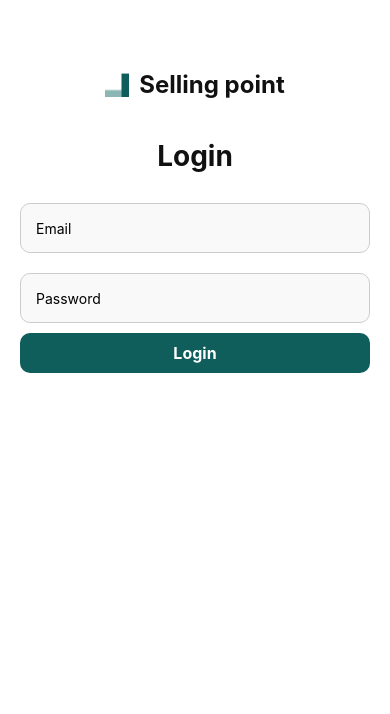
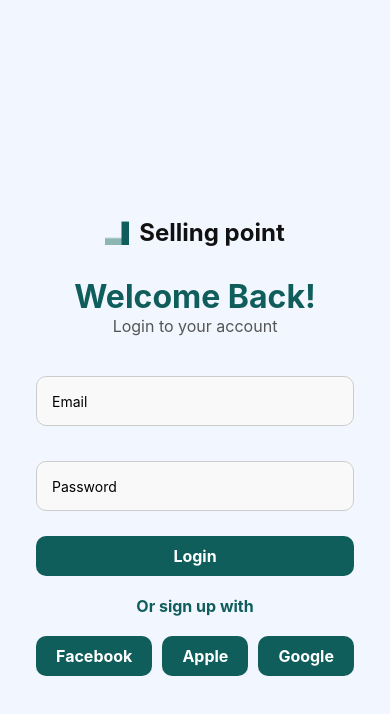
Before and after one commit to hosainahmeed/React-native-practice, a React Native app: screen /Login in a window 390 px wide. Shown: the top 714 px of the page. Built offline with nearby package versions, Linux system fonts and the light colour scheme.

Commit message:
create a login page validation using yup

```diff
--- a/App.jsx
+++ b/App.jsx
@@ -5,6 +5,7 @@ import About from './src/component/About';
 import Contact from './src/component/Contact';
 import {StatusBar} from 'react-native';
 import Login from './src/screen/Login';
+import Home from './src/component/Home';
 
 const Stack = createNativeStackNavigator();
 
@@ -19,6 +20,7 @@ function App() {
           component={Login}
         />
         <Stack.Screen name="About" component={About} />
+        <Stack.Screen name="Home" component={Home} />
         <Stack.Screen
           options={{title: 'Contact Page', headerShown: false}}
           name="Contact"
--- a/package.json
+++ b/package.json
@@ -17,7 +17,8 @@
     "react-native-gesture-handler": "^2.25.0",
     "react-native-reanimated": "^3.17.5",
     "react-native-safe-area-context": "^5.4.1",
-    "react-native-screens": "^4.11.1"
+    "react-native-screens": "^4.11.1",
+    "yup": "^1.6.1"
   },
   "devDependencies": {
     "@babel/core": "^7.25.2",
--- a/src/screen/Login.jsx
+++ b/src/screen/Login.jsx
@@ -1,3 +1,4 @@
+import React, {useState} from 'react';
 import {
   KeyboardAvoidingView,
   Platform,
@@ -5,19 +6,48 @@ import {
   StyleSheet,
   Text,
   View,
+  Alert,
 } from 'react-native';
-import React, {useState} from 'react';
 import {SafeAreaView} from 'react-native-safe-area-context';
+import * as yup from 'yup';
+
 import BarndIcon from '../component/BarndIcon';
 import CustomInput from '../component/CustomInput';
 import CustomButton from '../component/CustomButton';
+import {useNavigation} from '@react-navigation/native';
+
+const loginSchema = yup.object().shape({
+  email: yup
+    .string()
+    .email('Invalid email format')
+    .required('Email is required'),
+  password: yup
+    .string()
+    .min(6, 'Password must be at least 6 characters')
+    .required('Password is required'),
+});
 
 export default function Login() {
   const [email, setEmail] = useState('');
   const [password, setPassword] = useState('');
+  const [errors, setErrors] = useState({});
+  const navigation = useNavigation();
 
-  const handleLogin = () => {
-    console.log('Login with:', email, password);
+  const handleLogin = async () => {
+    try {
+      await loginSchema.validate({email, password}, {abortEarly: false});
+      setErrors({});
+      Alert.alert('Success', 'Logged in successfully!');
+      setEmail('');
+      setPassword('');
+      navigation.navigate('Home');
+    } catch (err) {
+      const errorObj = {};
+      err.inner.forEach(e => {
+        errorObj[e.path] = e.message;
+      });
+      setErrors(errorObj);
+    }
   };
 
   return (
@@ -30,20 +60,47 @@ export default function Login() {
             <BarndIcon />
           </View>
 
+          <Text style={styles.title}>Welcome Back!</Text>
+          <Text style={styles.subtitle}>Login to your account</Text>
+
           <View style={styles.form}>
-            <Text style={styles.title}>Login</Text>
             <CustomInput
               placeholder="Email"
               value={email}
               onChangeText={setEmail}
             />
+            {errors.email && (
+              <Text style={styles.errorText}>{errors.email}</Text>
+            )}
+
             <CustomInput
               placeholder="Password"
               value={password}
               onChangeText={setPassword}
               secureTextEntry
             />
+            {errors.password && (
+              <Text style={styles.errorText}>{errors.password}</Text>
+            )}
+
             <CustomButton text="Login" onPress={handleLogin} />
+          </View>
+          <View style={styles.separator}>
+            <Text style={styles.separatorText}>Or sign up with</Text>
+          </View>
+          <View style={styles.socialButtons}>
+            <CustomButton
+              text="Facebook"
+              onPress={() => Alert.alert('Sign up with Facebook')}
+            />
+            <CustomButton
+              text="Apple"
+              onPress={() => Alert.alert('Sign up with Apple')}
+            />
+            <CustomButton
+              text="Google"
+              onPress={() => Alert.alert('Sign up with Google')}
+            />
           </View>
         </ScrollView>
       </KeyboardAvoidingView>
@@ -54,27 +111,60 @@ export default function Login() {
 const styles = StyleSheet.create({
   safeArea: {
     flex: 1,
-    backgroundColor: 'white',
-    height: 400,
+    backgroundColor: '#f2f6ff',
   },
   container: {
     flex: 1,
+    backgroundColor: '#f2f6ff',
+    justifyContent: 'center',
+    alignItems: 'center',
+    padding: 20,
+    paddingTop: 50,
+    paddingBottom: 50,
+  },
+  separator: {
+    alignItems: 'center',
+    marginVertical: 20,
+  },
+  socialButtons: {
+    flexDirection: 'row',
+    gap: 10,
+    justifyContent: 'center',
+    alignItems: 'center',
+  },
+  separatorText: {
+    color: '#0F5E5B',
+    fontSize: 16,
+    fontWeight: 'bold',
   },
   scrollContent: {
+    flexGrow: 1,
     padding: 20,
+    justifyContent: 'center',
   },
   header: {
     alignItems: 'center',
-    marginBottom: 40,
+    marginBottom: 30,
+  },
+  title: {
+    fontSize: 32,
+    fontWeight: 'bold',
+    textAlign: 'center',
+    color: '#0F5E5B',
+  },
+  subtitle: {
+    textAlign: 'center',
+    fontSize: 16,
+    marginBottom: 30,
+    color: '#555',
   },
   form: {
     width: '100%',
+    gap: 15,
   },
-  title: {
-    fontSize: 28,
-    fontWeight: 'bold',
-    marginBottom: 20,
-    color: '#111',
-    textAlign: 'center',
+  errorText: {
+    color: '#ff4d4f',
+    fontSize: 13,
+    marginLeft: 5,
   },
 });
```
Also changed, not shown: src/component/Home.jsx (+4 -4 lines), 1 other file (tests, documents, lock files or other folders).
